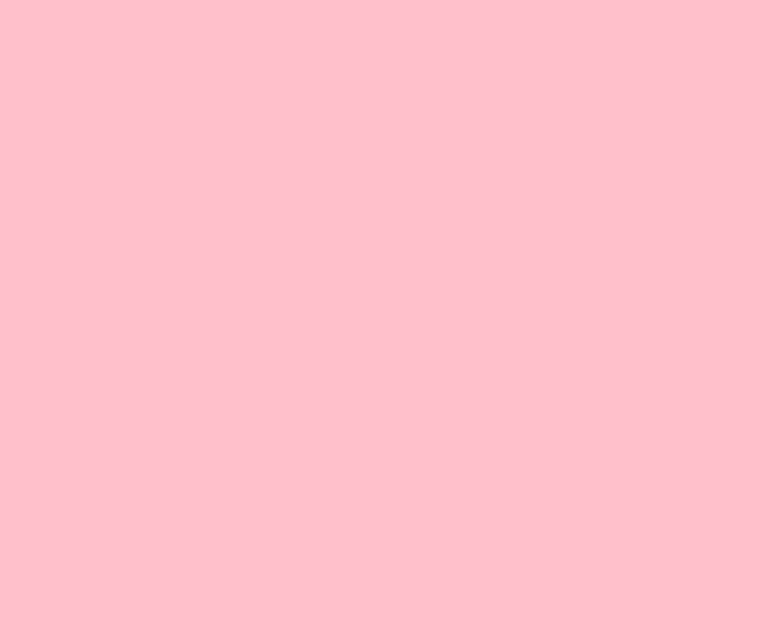
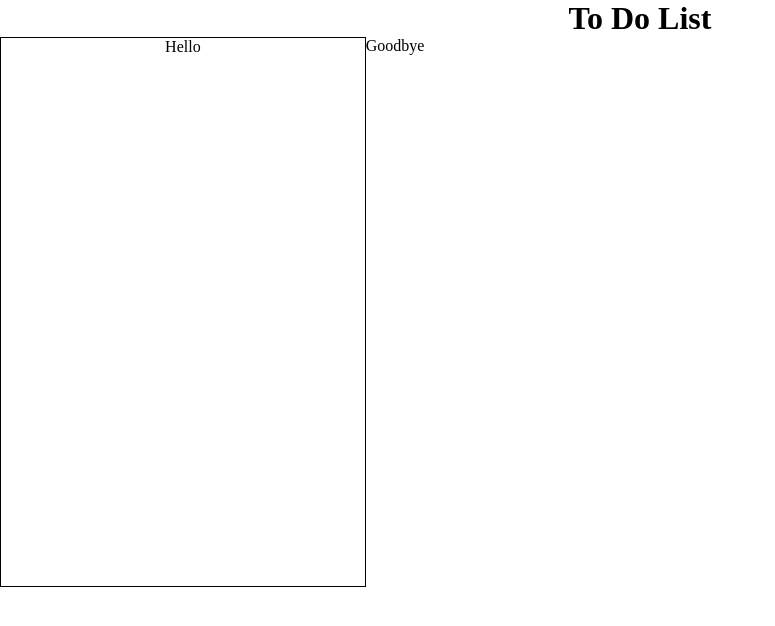
Before and after one commit to JJHH17/to-do-list, a website built with webpack: page src/index.html in a window 1280 px wide. Shown: the whole page, without its empty margins (0-775 px from the left). Built offline with nearby package versions, Linux system fonts and the light colour scheme.

Commit message:
Add page structure and styling

```diff
--- a/src/index.html
+++ b/src/index.html
@@ -0,0 +1,15 @@
+<!DOCTYPE html>
+<html lang="en">
+<head>
+    <meta charset="UTF-8">
+    <meta name="viewport" content="width=device-width, initial-scale=1.0">
+    <title>To Do List</title>
+</head>
+<body>
+    <h1 id="title">To Do List</h1>
+    <div id="pageContainer">
+        <div id="sidebar">Hello</div>
+        <div id="mainContent">Goodbye</div>
+    </div>
+</body>
+</html>
--- a/src/styles.css
+++ b/src/styles.css
@@ -1,3 +1,18 @@
 * {
-    background-color: pink;
+    margin: 0px;
 }
+
+#title {
+    text-align: center;
+}
+
+#pageContainer {
+    display: grid;
+    grid-template-columns: 0.4fr 1fr;
+    grid-template-rows: 550px;
+}
+
+#sidebar {
+    border: 1px solid black;
+    text-align: center;
+}
```
